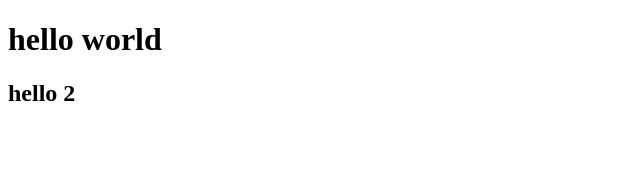
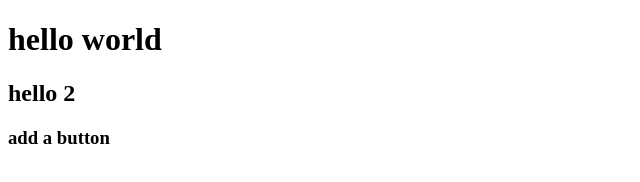
Before and after one commit to Talib99f/demo-repos-2, a plain HTML site: page index.html in a window 1280 px wide. Shown: the whole page, without its empty margins (0-640 px from the left). Drawn offline with Linux system fonts and the light colour scheme.

```diff
--- a/index.html
+++ b/index.html
@@ -8,5 +8,6 @@
 <body>
     <h1>hello world</h1>
     <h2>hello 2</h2>
+    <h3> add a button</h3>
 </body>
 </html>
```
